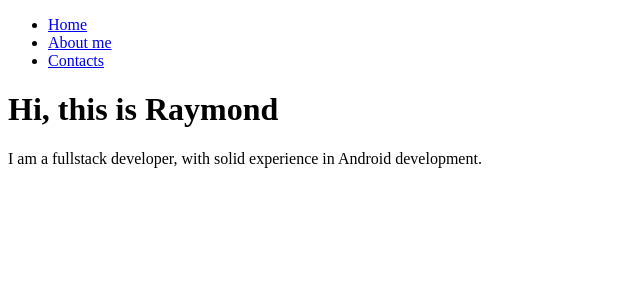
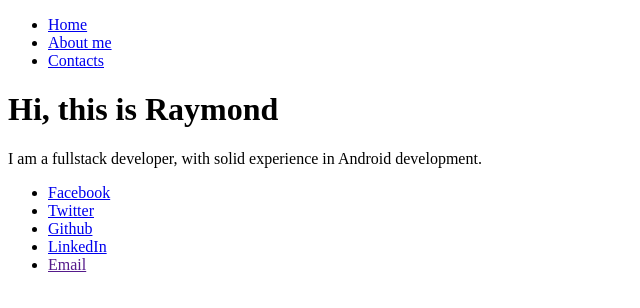
Before and after one commit to am5a03/am5a03, a Vue app: page / in a window 1280 px wide. Shown: the top 308 px of the page, without its empty margins (0-640 px from the left). Built offline with nearby package versions, Linux system fonts and the light colour scheme.

Commit message:
Added contact info

```diff
--- a/src/App.vue
+++ b/src/App.vue
@@ -24,7 +24,21 @@
       </div>
       <div id="contacts">
         <ul>
-
+          <li>
+            <a href="https://www.facebook.com/dnomyar.tc" target="_blank">Facebook</a>
+          </li>
+          <li>
+            <a href="https://twitter.com/am5a03" target="_blank">Twitter</a>
+          </li>
+          <li>
+            <a href="https://github.com/am5a03" target="_blank">Github</a>
+          </li>
+          <li>
+            <a href="https://www.linkedin.com/in/raymond-chan-7467ab31" target="_blank">LinkedIn</a>
+          </li>
+          <li>
+            <a href="">Email</a>
+          </li>
         </ul>
       </div>
     </main>
```
